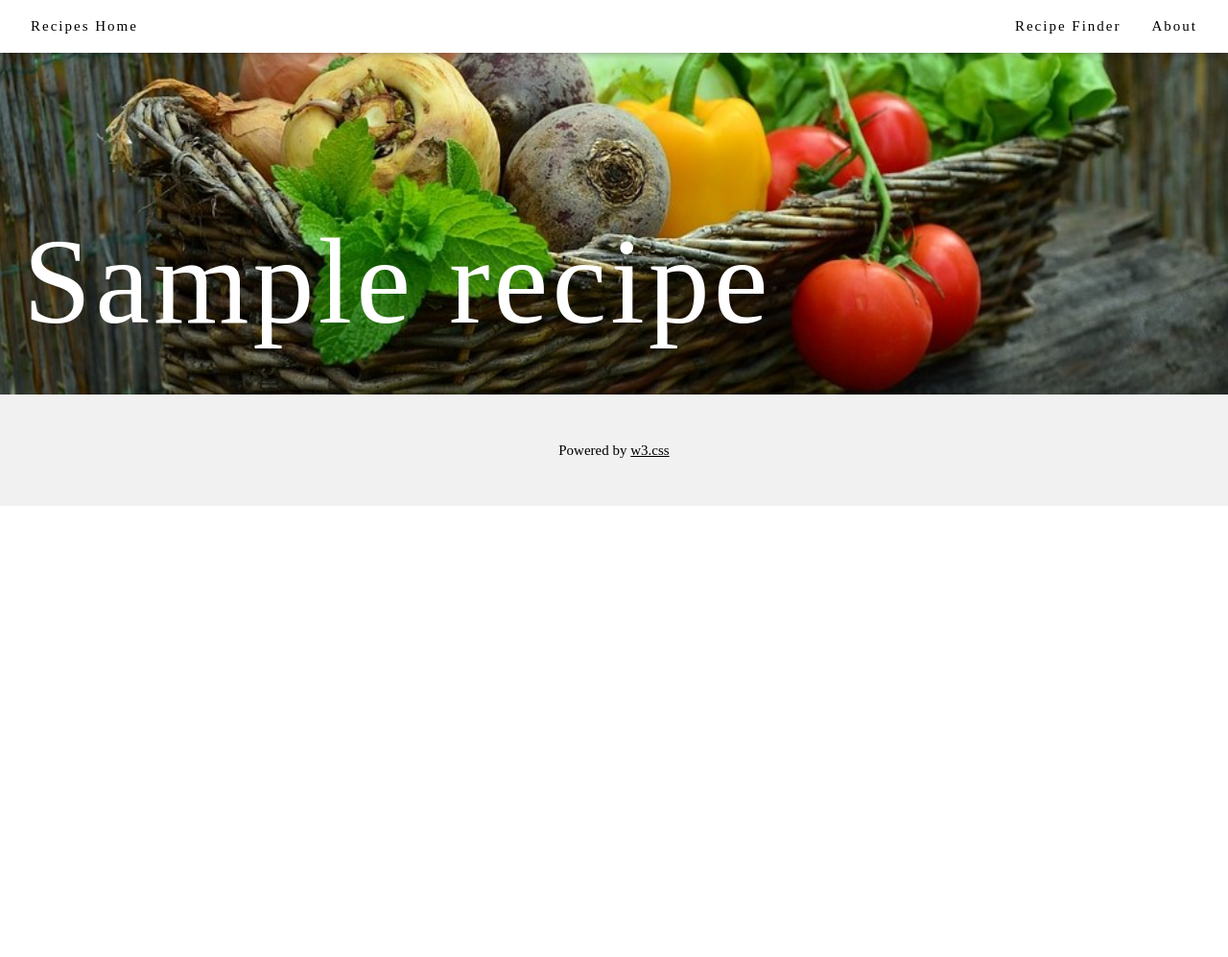
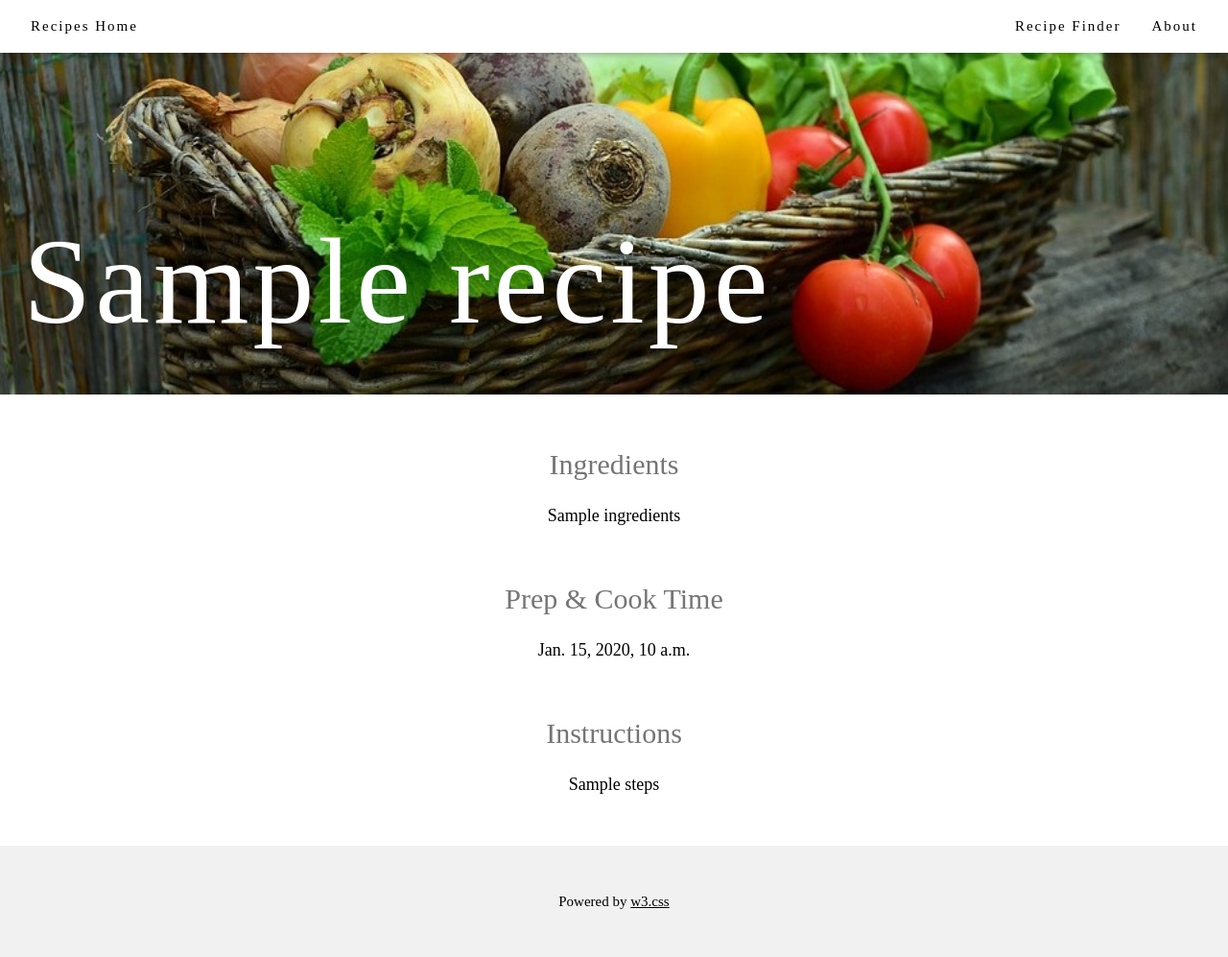
Before and after one commit to TI-Allard/hoohacks23, a Django app: template recipes/templates/recipes/recipes.html in a window 1280 px wide. Shown: the whole page at 96% size. Before the commit the page ends 527 px from the top, so only its background shows below. Run offline with Django 4.2, Linux system fonts and the light colour scheme; the template is opened without the code that fills it: most values are stand-ins (such as "Sample title", 1, 10 or a date in 2020).

Commit message:
Created recipes pages
They're not super pretty... but it works!

```diff
--- a/recipes/templates/recipes/home.html
+++ b/recipes/templates/recipes/home.html
@@ -53,9 +53,9 @@ h1, h2, h3, h4, h5, h6 {
     <div class="w3-quarter">
       <a href="{% get_address recipe %}" style="font-size:25px">{{ recipe.recipe_name }}</a>
       <p>
-        Steps: {{recipe.steps}}
-        Ingredients: {{recipe.ingredients}}
-        Time: {{recipe.time}}
+        <br style="display: block; margin-bottom: 0em">Steps: {{recipe.steps}}</br>
+        <br style="display: block; margin-bottom: 0em">Ingredients: {{recipe.ingredients}}</br>
+        <br style="display: block; margin-bottom: 0em">Time: {{recipe.time}}</br>
       </p>
     </div>
     {% endif %}
--- a/recipes/templates/recipes/recipes.html
+++ b/recipes/templates/recipes/recipes.html
@@ -46,6 +46,20 @@ h1, h2, h3, h4, h5, h6 {
 <!-- End page content -->
 </div>
 
+  <div style="margin:50px">
+    <h2 class="w3-center w3-text-grey" style="text-align:center">Ingredients</h2>
+    <p class="w3-large w3-hide-medium" style="text-align:center">{{recipe.ingredients}}</p>
+  </div>
+
+  <div style="margin:50px">
+    <h2 class="w3-center w3-text-grey" style="text-align:center">Prep & Cook Time</h2>
+    <p class="w3-large w3-hide-medium" style="text-align:center">{{recipe.time}}</p>
+  </div>
+
+  <div style="margin:50px">
+    <h2 class="w3-center w3-text-grey" style="text-align:center">Instructions</h2>
+    <p class="w3-large w3-hide-medium" style="text-align:center">{{recipe.steps}}</p>
+  </div>
 
 <!-- Footer -->
 <footer class="w3-center w3-light-grey w3-padding-32">
```
Also changed, not shown: recipes/templates/recipes/search-results.html (+4 -4 lines).
